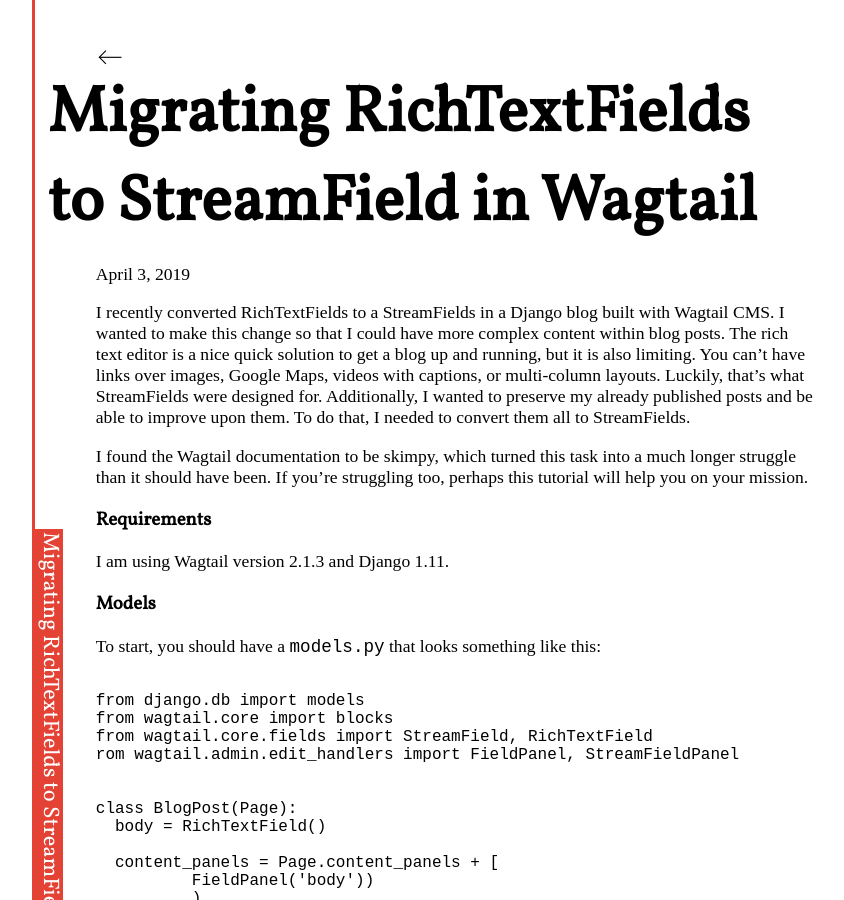
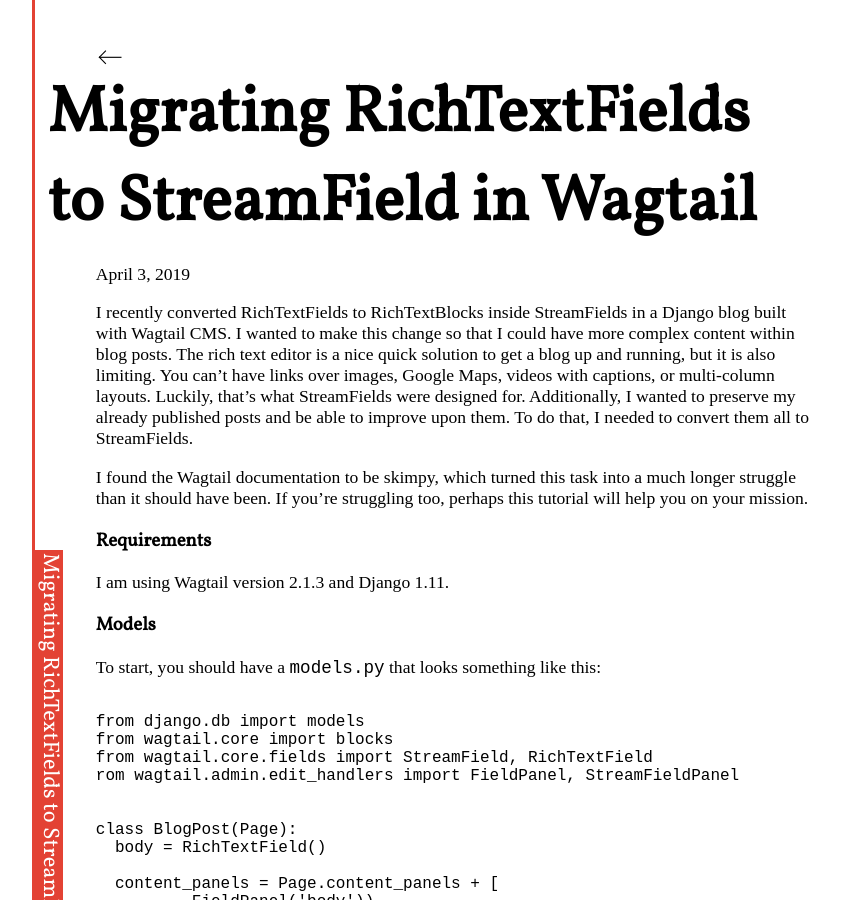
Before and after one commit to cssidy/personal-site, a Jekyll site: the page built from _posts/2019-04-03-Migrating-RichTextFields-To-StreamField-In-Wagtail.md, in a window 1280 px wide and 900 px high. Shown: the whole window, without its empty margins (208-1052 px from the left). Built offline with Jekyll 4.4.1, drawn with Linux system fonts in a browser that asks for light colours; some web fonts are replaced; part of the change alters nothing that is shown.

Commit message:
Update 2019-04-03-Migrating-RichTextFields-To-StreamField-In-Wagtail.md

```diff
--- a/_posts/2019-04-03-Migrating-RichTextFields-To-StreamField-In-Wagtail.md
+++ b/_posts/2019-04-03-Migrating-RichTextFields-To-StreamField-In-Wagtail.md
@@ -2,10 +2,12 @@
 layout: post
 comments: true
 date: 2019-04-03
+tags: django, python, wagtail, databases
+seo: wagtail, wagtail cms, richtextfield, streamfield, richtextfields, streamfields, migrating, migrate, convert, converting, richtextblock, richtextblocks, django, python, py, makemigrations
 title: Migrating RichTextFields to StreamField in Wagtail
 ---
 
-I recently converted RichTextFields to a StreamFields in a Django blog built with Wagtail CMS.
+I recently converted RichTextFields to RichTextBlocks inside StreamFields in a Django blog built with Wagtail CMS.
 I wanted to make this change so that I could have more complex content within blog posts. The rich text editor is a nice quick solution to get a blog up and running, but it is also limiting. You can't have links over images, Google Maps, videos with captions, or multi-column layouts. Luckily, that's what StreamFields were designed for. Additionally, I wanted to preserve my already published posts and be able to improve upon them. To do that, I needed to convert them all to StreamFields.
 
 I found the Wagtail documentation to be skimpy, which turned this task into a much longer struggle than it should have been.
```
